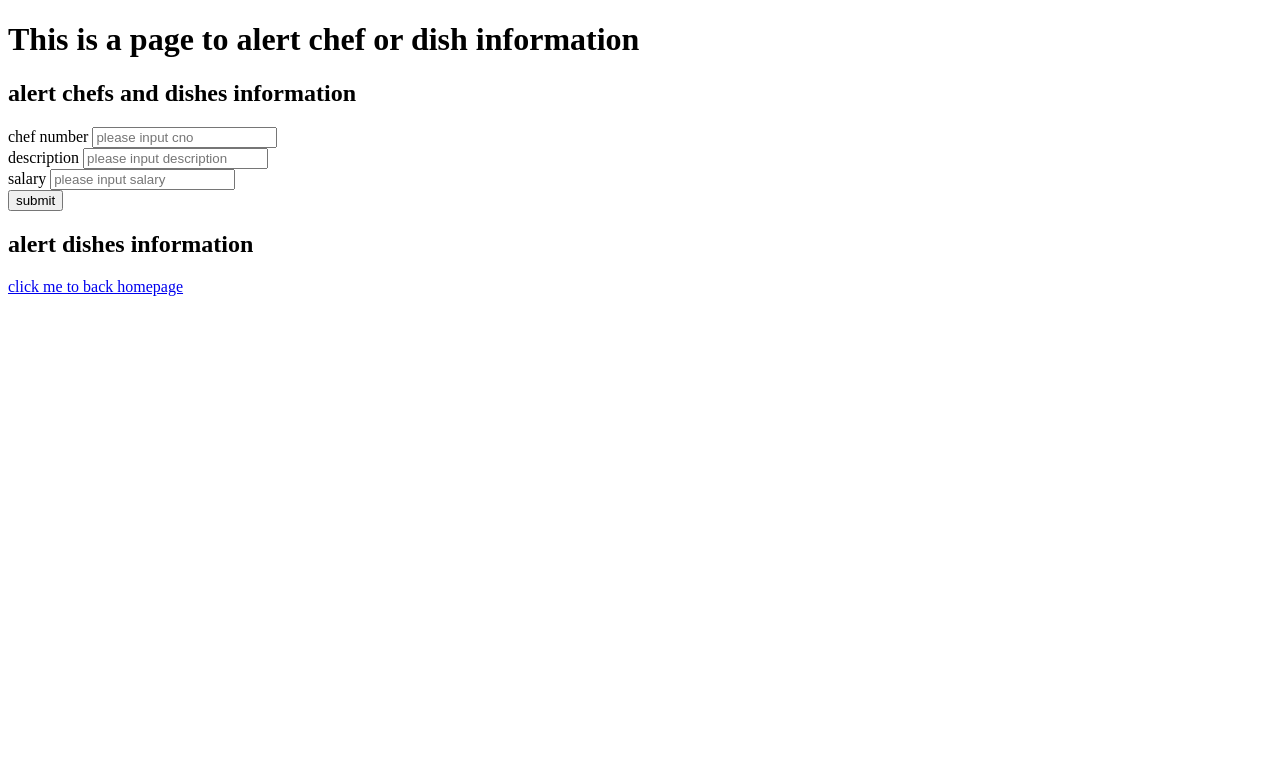
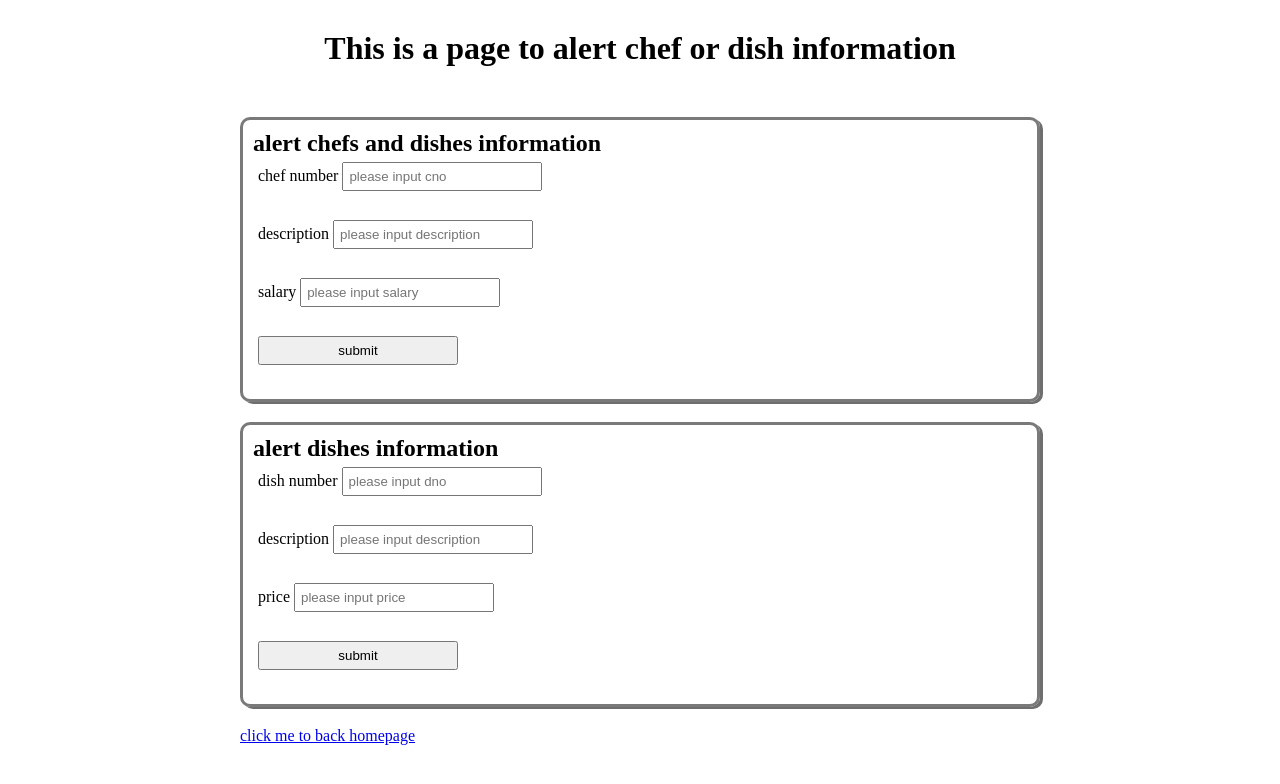
Before and after one commit to robotzzh/npu_database, a Django app: page /chefs//alert in a window 1280 px wide. Shown: the top 784 px of the page. Run offline with Django 4.2, Linux system fonts and the light colour scheme.

Commit message:
chef's static page finish

```diff
--- /dev/null
+++ b/online_restaurant/chefs/static/css/common.css
@@ -0,0 +1,33 @@
+*{
+    padding: 0;
+    margin: 0;
+    box-sizing: border-box;
+}
+input{
+    padding: 5px;
+    width: 200px;
+}
+input:hover{
+    cursor: pointer;
+}
+label{
+    display: block;
+    height: 30px;
+    margin:5px;
+}
+.container{
+    min-height: 50vh;
+    width: 800px;
+    margin: 30px auto;
+}
+h1{
+    text-align: center;
+    margin-bottom: 50px;
+}
+.box{
+    padding: 10px;
+    margin: 20px 0;
+    border: solid rgb(122,122,122);
+    border-radius: 10px;
+    box-shadow: 3px 2px rgb(110,110,110);
+}
--- a/online_restaurant/chefs/templates/chefs/alert.html
+++ b/online_restaurant/chefs/templates/chefs/alert.html
@@ -3,14 +3,17 @@
 <head>
     <meta charset="UTF-8">
     <title>Title</title>
+    <link rel="stylesheet" href="../../static/css/alert.css">
+    <link rel="stylesheet" href="../../static/css/common.css">
 </head>
 <body>
+<div class="container">
     <h1>This is a page to alert chef or dish information</h1>
     <form action="{% url '/alert' %}" method="POST" class="chef">
         <!--action参数传到对应的url地址，method为post时是提交
         后段根据name提取数据
         -->
-    <div class='Sc'>
+        <div class='box'>
 
             <h2>alert chefs and dishes information</h2>
             <label>
@@ -20,7 +23,7 @@
             <br>
             <label>
                 <span>description</span>
-            <input id="description" name='chef_description' type="text" placeholder="please input description"/>
+                <input id="chef_description" name='chef_description' type="text" placeholder="please input description"/>
             </label>
             <br>
             <label>
@@ -29,21 +32,38 @@
             </label>
             <br>
             <label>
-            <input type="submit" class="text" value="submit"/>
+                <input  type="submit" class="text" value="submit"/>
             </label>
             <br>
         </div>
-{% csrf_token %}<!--django中必须按字段-->
+
     </form>
     <form action="{%url '/alert' %}" method="POST" class="">
-    <div class="dishes">
+        <div class="box">
             <!--input your code-->
             <h2>alert dishes information</h2>
+        {% csrf_token %}<!--django中必须按字段-->
+        <label>
+            <span>dish number</span>
+            <input id="dno" name="dish_dno" type="number" placeholder="please input dno"/>
+        </label><br>
+        <label>
+            <span>description</span>
+            <input id="dish_description" name='dish_description' type="text" placeholder="please input description"/>
+        </label><br>
+        <label>
+            <span>price</span>
+            <input id="price" name="chef_price" type="number" placeholder="please input price"/>
+        </label><br>
+        <label>
+            <input  type="submit" class="text" value="submit"/>
+        </label><br>
         </div>
-    {% csrf_token %}<!--django中必须按字段-->
     </form>
     <a href="http://127.0.0.1:8000/chefs/">
         click me to back homepage
     </a>
+</div>
+
 </body>
 </html>
--- a/online_restaurant/online_restaurant/settings.py
+++ b/online_restaurant/online_restaurant/settings.py
@@ -81,7 +81,7 @@ DATABASES = {
         'ENGINE': 'django.db.backends.mysql',
         'NAME': 'online_restaurant',
         'USER': 'root',
-        'PASSWORD': '12345678',
+        'PASSWORD': '123456',
         'HOST': '127.0.0.1',
         'PORT': '3306',
     }
```
Also changed, not shown: online_restaurant/chefs/templates/chefs/delete.html (+18 -4 lines), online_restaurant/chefs/templates/chefs/insert.html (+28 -4 lines), online_restaurant/chefs/templates/chefs/kitchen.html (+6 -1 lines), online_restaurant/chefs/templates/chefs/select.html (+14 -3 lines), online_restaurant/chefs/static/css/alert.css (added), online_restaurant/chefs/static/css/delete.css (added), online_restaurant/chefs/static/css/insert.css (added), online_restaurant/chefs/static/css/kitchen.css (added), online_restaurant/chefs/static/css/select.css (added). Lines whose indentation alone changed are shown as unchanged.
